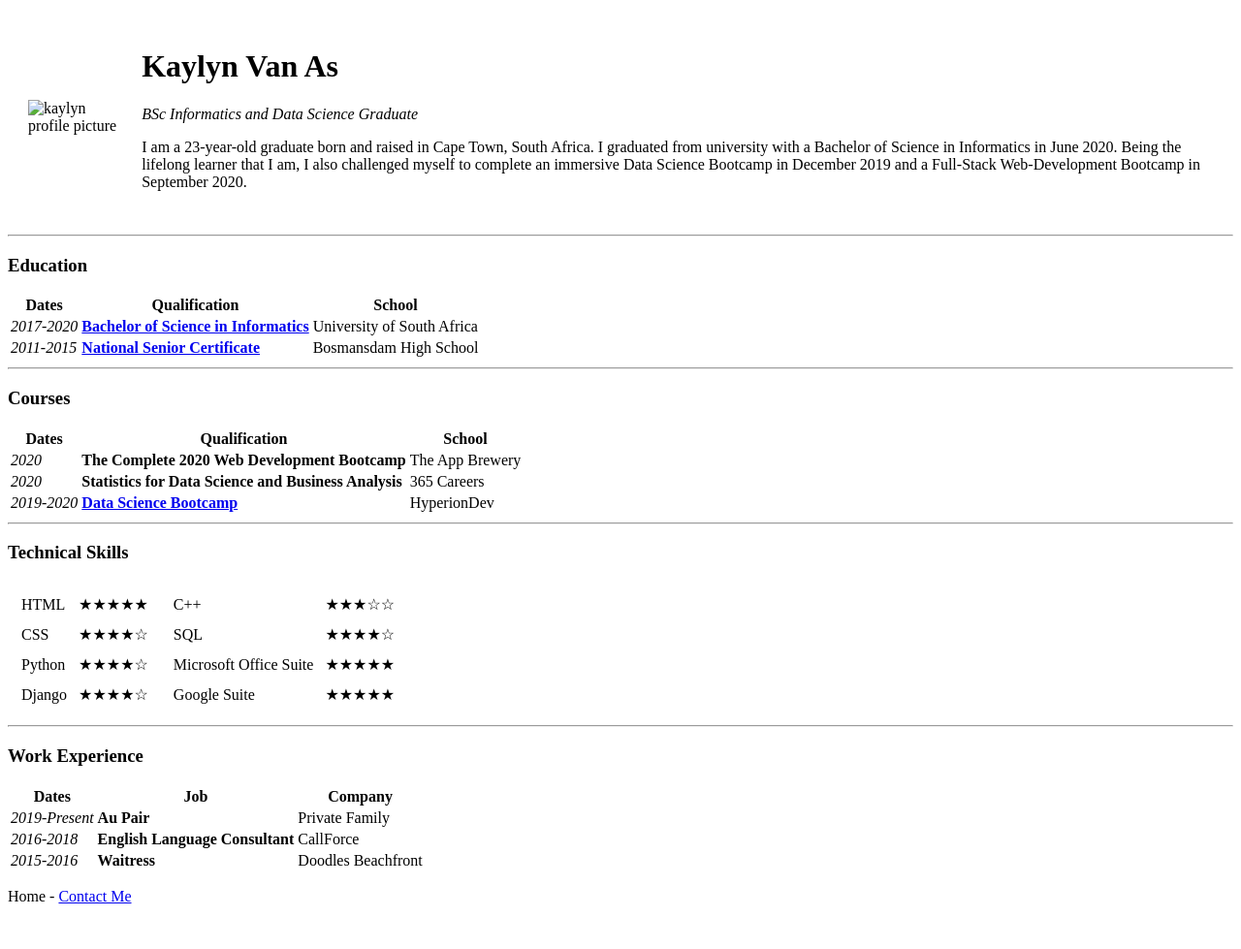
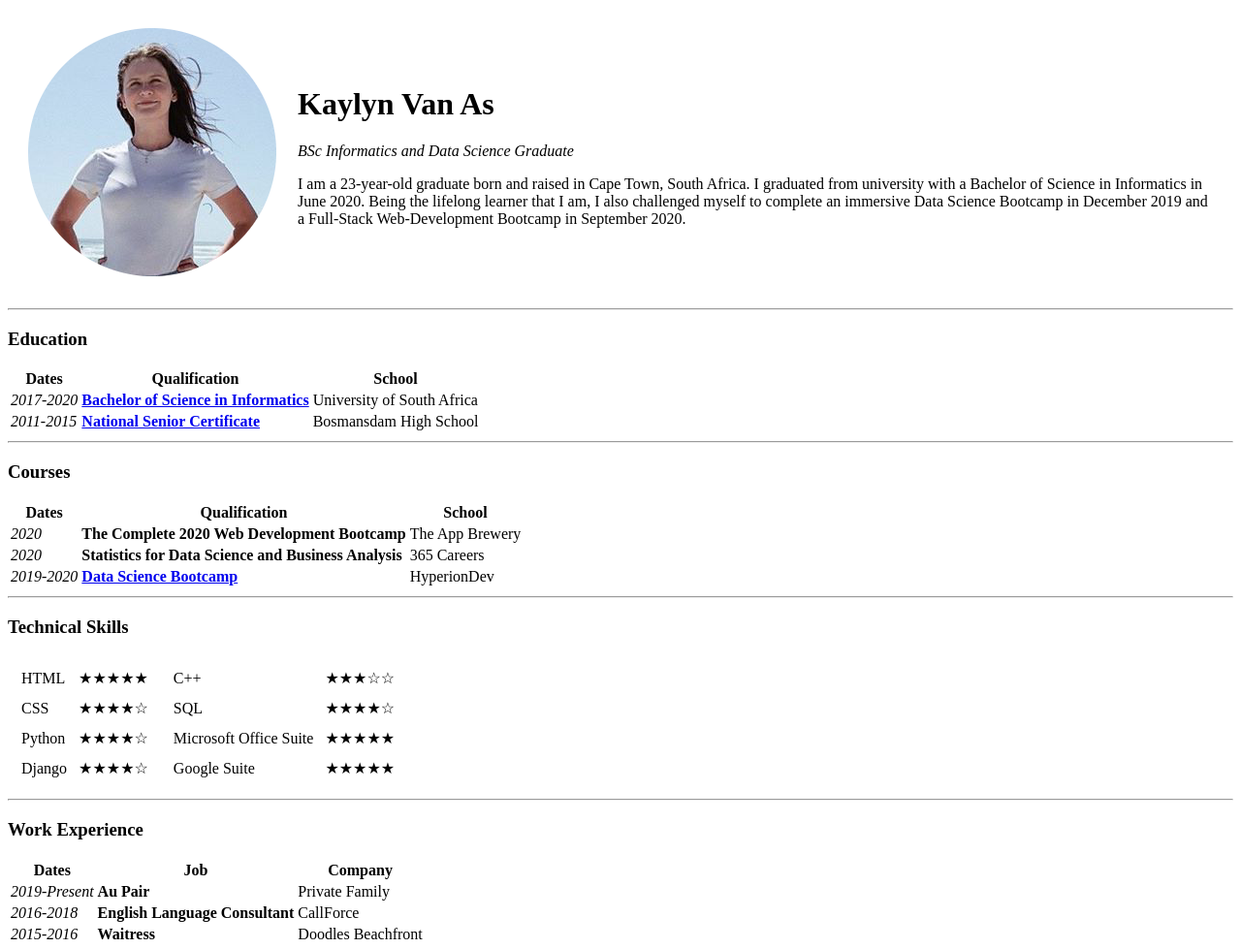
Before and after one commit to kaylynvanas/personal-site, a plain HTML site: page index.html in a window 1280 px wide. Shown: the top 979 px of the page at 97% size. Before the commit the page ends 950 px from the top, so only its background shows below. Drawn offline with Linux system fonts and the light colour scheme; the site is published under a folder, as on GitHub Pages, so addresses that start at the root find nothing.

Commit message:
Update index.html

```diff
--- a/index.html
+++ b/index.html
@@ -9,7 +9,7 @@
 <body>
   <table cellspacing="20">
     <tr>
-      <td><img src="/images/kaylyn.png" alt="kaylyn profile picture"></td>
+      <td><img src="images/kaylyn.png" alt="kaylyn profile picture"></td>
       <td>
         <h1>Kaylyn Van As</h1>
         <p><em>BSc Informatics and Data Science Graduate</em></p>
```
